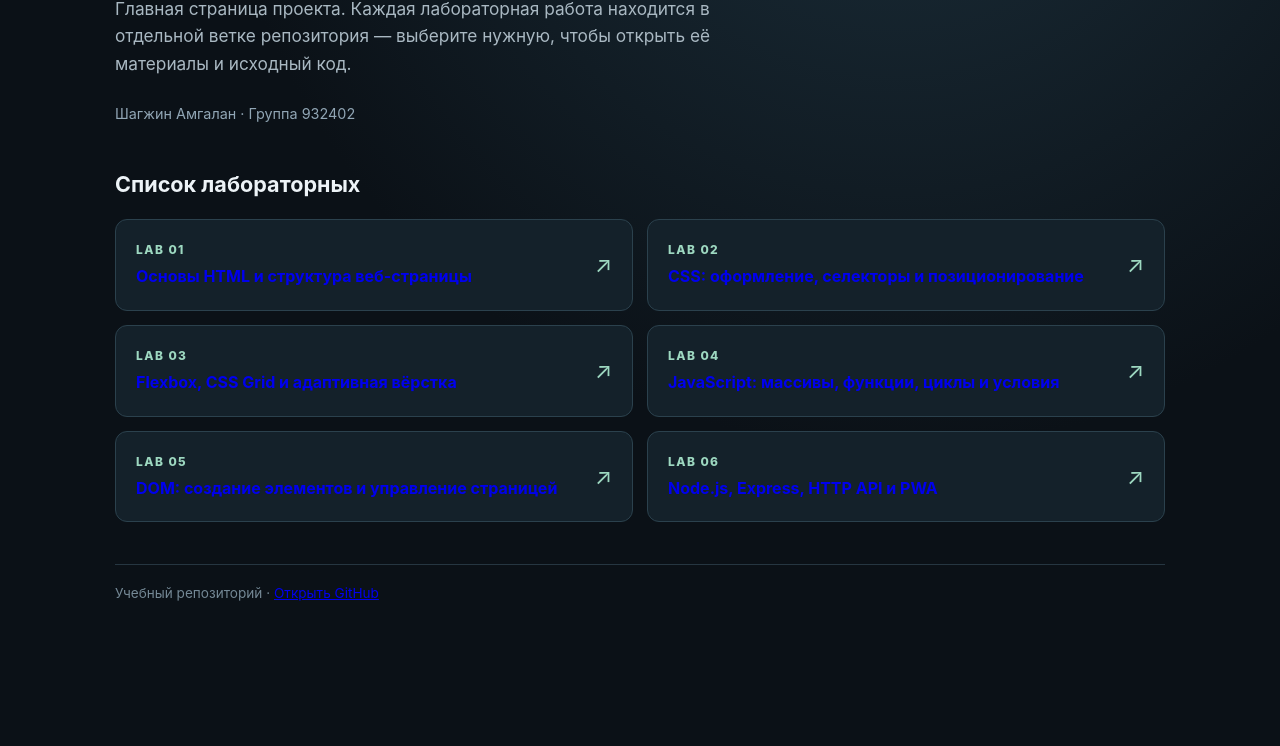
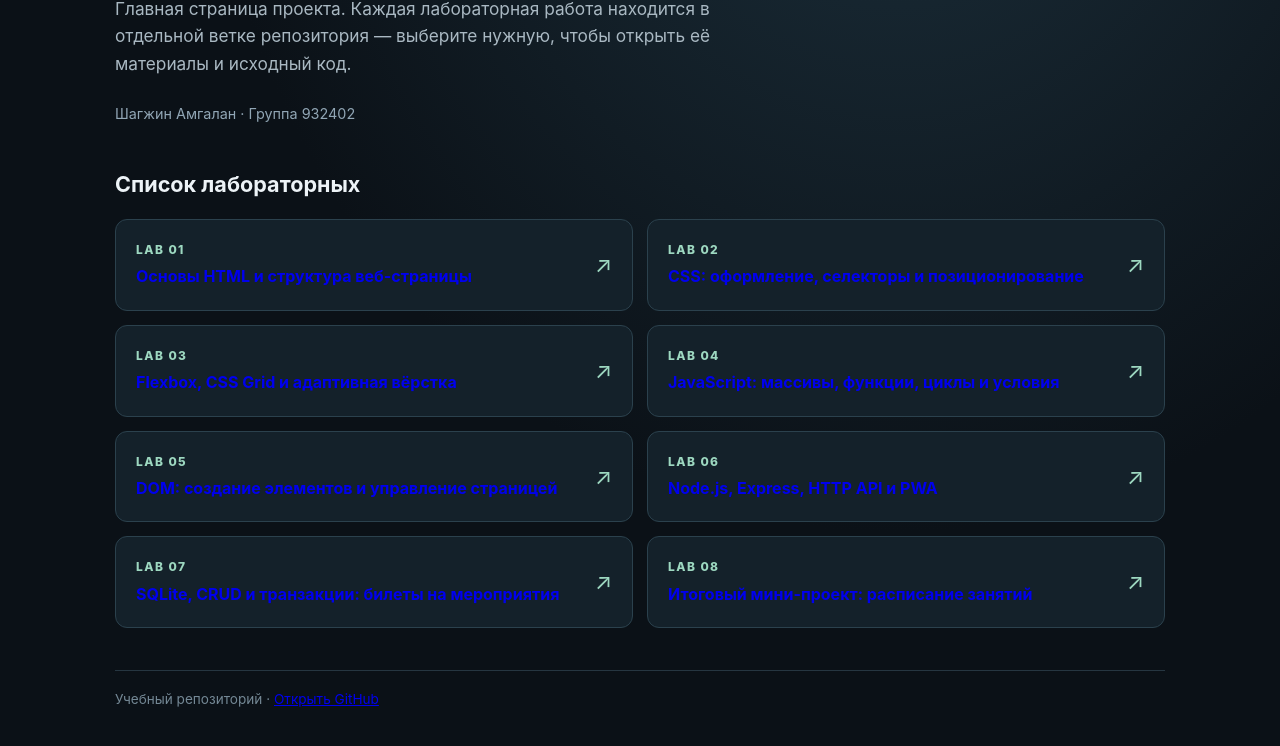
Before and after one commit to SonmaPout/932402.SHAGZHIN.AMGALAN, a plain HTML site: page index.html in a window 1280 px wide. Shown: the part 282-1028 px from the top of the page. Before the commit the page ends 942 px from the top, so only its background shows below. Drawn offline with Linux system fonts and the light colour scheme.

Commit message:
Add LAB7 and LAB8 links to project home

```diff
--- a/index.html
+++ b/index.html
@@ -32,6 +32,8 @@ footer{margin-top:42px;padding-top:18px;color:#748895;border-top:1px solid #2636
 <a class="lab" href="https://github.com/SonmaPout/932402.SHAGZHIN.AMGALAN/tree/LAB4"><span><span class="lab-number">LAB 04</span><span class="lab-title">JavaScript: массивы, функции, циклы и условия</span></span><span class="arrow">↗</span></a>
 <a class="lab" href="https://github.com/SonmaPout/932402.SHAGZHIN.AMGALAN/tree/LAB5"><span><span class="lab-number">LAB 05</span><span class="lab-title">DOM: создание элементов и управление страницей</span></span><span class="arrow">↗</span></a>
 <a class="lab" href="https://github.com/SonmaPout/932402.SHAGZHIN.AMGALAN/tree/LAB6"><span><span class="lab-number">LAB 06</span><span class="lab-title">Node.js, Express, HTTP API и PWA</span></span><span class="arrow">↗</span></a>
+<a class="lab" href="https://github.com/SonmaPout/932402.SHAGZHIN.AMGALAN/tree/LAB7"><span><span class="lab-number">LAB 07</span><span class="lab-title">SQLite, CRUD и транзакции: билеты на мероприятия</span></span><span class="arrow">↗</span></a>
+<a class="lab" href="https://github.com/SonmaPout/932402.SHAGZHIN.AMGALAN/tree/LAB8"><span><span class="lab-number">LAB 08</span><span class="lab-title">Итоговый мини-проект: расписание занятий</span></span><span class="arrow">↗</span></a>
 </section>
 <footer>Учебный репозиторий · <a href="https://github.com/SonmaPout/932402.SHAGZHIN.AMGALAN">Открыть GitHub</a></footer>
 </main></body></html>
```
